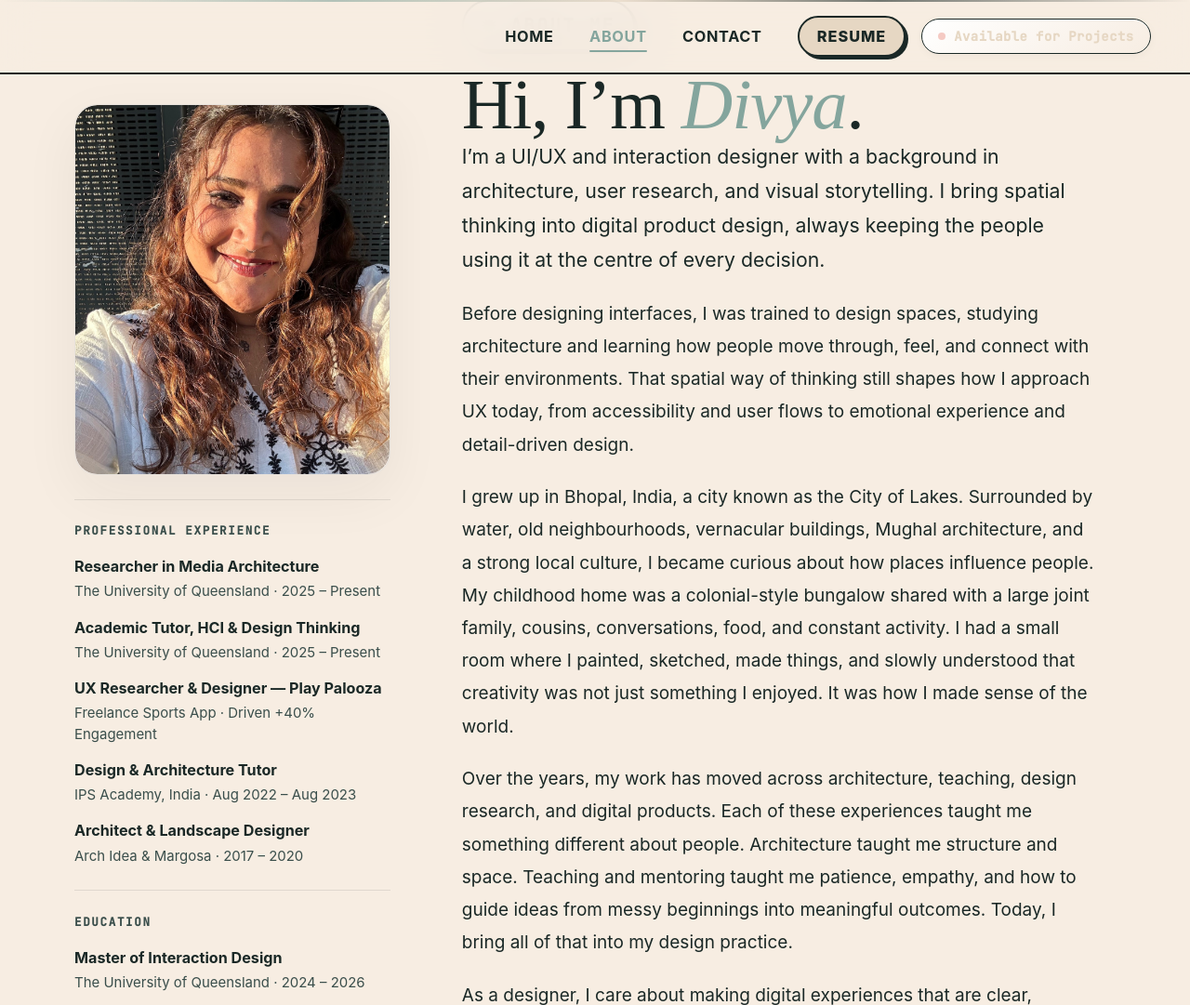
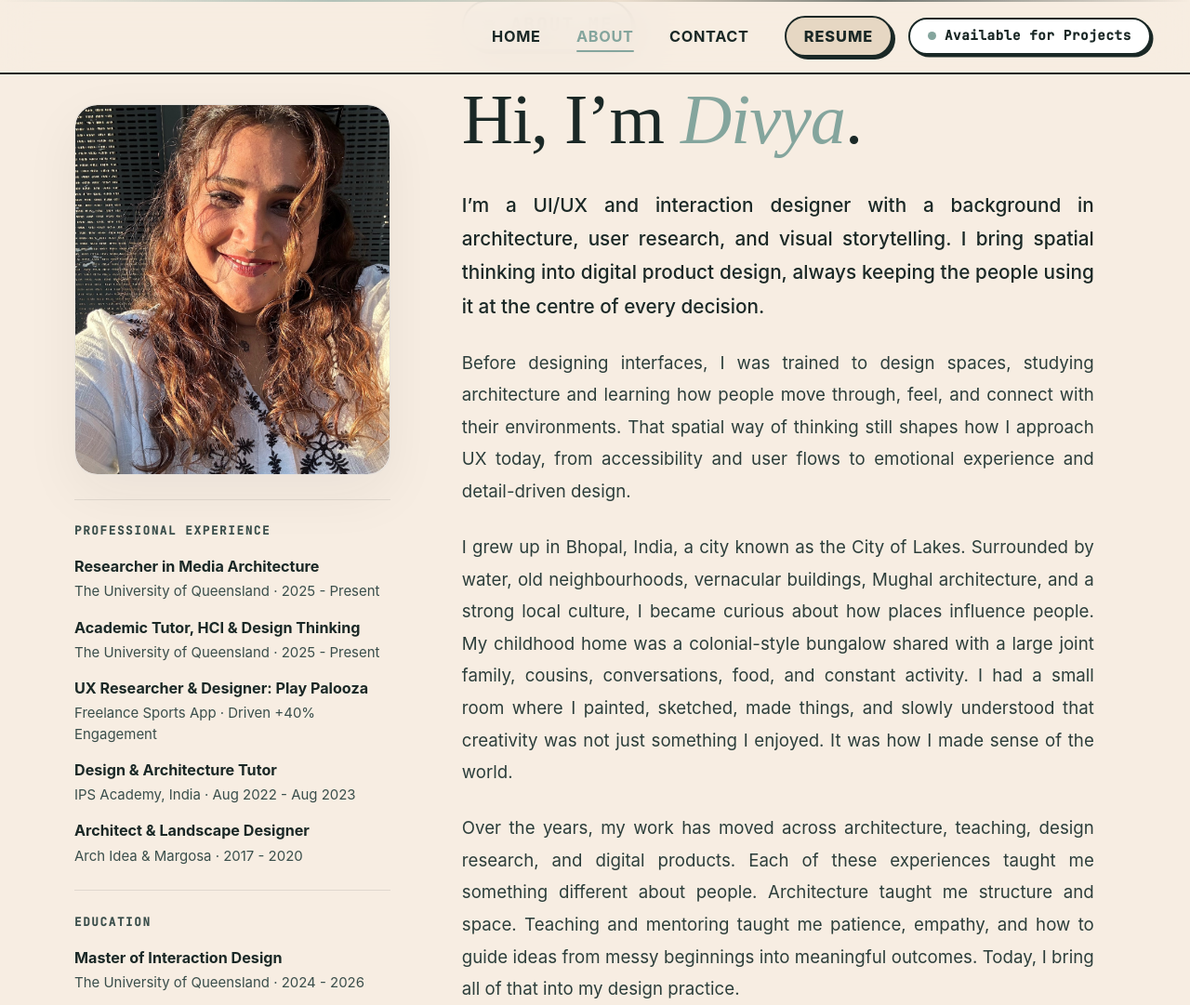
Before and after one commit to Div-Ras/Portfolio, a website with bundled scripts: page about.html in a window 1280 px wide. Shown: the top 1081 px of the page at 93% size. Built offline with nearby package versions, Linux system fonts and the light colour scheme.

Commit message:
Fixes - 13/08/26

```diff
--- a/about.html
+++ b/about.html
@@ -58,24 +58,24 @@
                 <p class="about-sidebar-label">Professional Experience</p>
                 <div class="about-role">
                   <strong>Researcher in Media Architecture</strong>
-                  <span>The University of Queensland · 2025 – Present</span>
+                  <span>The University of Queensland · 2025 - Present</span>
                 </div>
                 <div class="about-role">
                   <strong>Academic Tutor, HCI &amp; Design Thinking</strong>
-                  <span>The University of Queensland · 2025 – Present</span>
+                  <span>The University of Queensland · 2025 - Present</span>
                 </div>
                 <div class="about-role">
-                  <strong>UX Researcher &amp; Designer — Play Palooza</strong>
+                  <strong>UX Researcher &amp; Designer: Play Palooza</strong>
                   <span>Freelance Sports App · Driven +40% Engagement</span>
                 </div>
                 <div class="about-role">
                   <strong>Design &amp; Architecture Tutor</strong>
-                  <span>IPS Academy, India · Aug 2022 – Aug 2023</span>
+                  <span>IPS Academy, India · Aug 2022 - Aug 2023</span>
                 </div>
 
                 <div class="about-role">
                   <strong>Architect &amp; Landscape Designer</strong>
-                  <span>Arch Idea &amp; Margosa · 2017 – 2020</span>
+                  <span>Arch Idea &amp; Margosa · 2017 - 2020</span>
                 </div>
               </div>
 
@@ -83,11 +83,11 @@
                 <p class="about-sidebar-label">Education</p>
                 <div class="about-role">
                   <strong>Master of Interaction Design</strong>
-                  <span>The University of Queensland · 2024 – 2026</span>
+                  <span>The University of Queensland · 2024 - 2026</span>
                 </div>
                 <div class="about-role">
                   <strong>Bachelor of Architecture</strong>
-                  <span>Bharati Vidyapeeth Deemed University · 2013 – 2017</span>
+                  <span>Bharati Vidyapeeth Deemed University · 2013 - 2017</span>
                 </div>
               </div>
 
@@ -147,7 +147,7 @@
                 clear, inclusive, and genuinely useful. I enjoy working on
                 problems where user research, accessibility, interaction design,
                 and visual storytelling come together. For instance, in my work on
-                <em>Play Palooza</em> — a mobile sports community platform — I led
+                <em>Play Palooza</em>, a mobile sports community platform, I led
                 the UX research and interface design, creating streamlined onboarding
                 and proximity matching flows that achieved a 40% increase in user engagement.
               </p>
--- a/css/layout.css
+++ b/css/layout.css
@@ -80,34 +80,34 @@ body::after {
   width: 100%;
 }
 
-/* Right Tactile Status Badge (High-Contrast Non-Green) */
+/* Right Tactile Status Badge (100% High Contrast & Visible) */
 .navbar__status {
   display: inline-flex;
   align-items: center;
   gap: 0.55rem;
   font-family: var(--font-mono);
-  font-size: 0.82rem;
-  font-weight: 600;
-  color: var(--color-accent-2);
-  background: var(--grad-tactile-card);
-  border: 1px solid var(--color-border);
-  border-radius: var(--radius-pill);
-  padding: 0.4rem 1rem;
-  letter-spacing: 0.03em;
-  box-shadow: 0 2px 10px rgba(0, 0, 0, 0.04), inset 0 1px 0 #FFF;
+  font-size: 0.84rem;
+  font-weight: 800;
+  color: #1A2826; /* Deep Charcoal Ink text for 100% WCAG AA visibility */
+  background: #FFFFFF;
+  border: 2.2px solid #1A2826;
+  border-radius: 9999px;
+  padding: 0.4rem 1.1rem;
+  letter-spacing: 0.04em;
+  box-shadow: 2.5px 2.5px 0px #1A2826;
 }
 .status-dot {
-  width: 8px;
-  height: 8px;
+  width: 9px;
+  height: 9px;
   border-radius: 50%;
-  background: var(--color-accent-3);
-  box-shadow: 0 0 0 3px rgba(229, 149, 0, 0.3);
-  animation: pulseDotAmber 2s infinite;
+  background: #84A59D;
+  box-shadow: 0 0 0 3px rgba(132, 165, 157, 0.35);
+  animation: pulseDotSage 2s infinite;
 }
-@keyframes pulseDotAmber {
-  0% { box-shadow: 0 0 0 0 rgba(229, 149, 0, 0.5); }
-  70% { box-shadow: 0 0 0 7px rgba(229, 149, 0, 0); }
-  100% { box-shadow: 0 0 0 0 rgba(229, 149, 0, 0); }
+@keyframes pulseDotSage {
+  0% { box-shadow: 0 0 0 0 rgba(132, 165, 157, 0.6); }
+  70% { box-shadow: 0 0 0 8px rgba(132, 165, 157, 0); }
+  100% { box-shadow: 0 0 0 0 rgba(132, 165, 157, 0); }
 }
 
 /* Hamburger */
@@ -977,8 +977,8 @@ body::after {
 
 /* ---- ABOUT STORY PAGE ---- */
 .about-story-section {
-  padding-top: calc(80px + var(--sp-16));
-  padding-bottom: var(--sp-24);
+  padding-top: calc(70px + var(--sp-12));
+  padding-bottom: clamp(4rem, 7vw, 7rem);
 }
 
 .about-story-grid {
@@ -1057,34 +1057,44 @@ body::after {
   line-height: 1.5;
 }
 
+.about-story .section-label {
+  margin-bottom: var(--sp-4);
+}
+
 .about-story h1 {
-  font-size: clamp(2.6rem, 6vw, 4.8rem);
-  line-height: 0.95;
-  margin-bottom: var(--sp-7);
+  font-size: clamp(2.6rem, 6vw, 4.5rem);
+  line-height: 1.15;
+  margin-top: 0.75rem;
+  margin-bottom: 1.75rem;
+  color: #1A2826;
 }
 
 .about-story p {
-  color: var(--color-fg);
-  font-size: 1.12rem;
+  color: #2C3E3B;
+  font-size: 1.1rem;
   line-height: 1.85;
-  margin-bottom: var(--sp-5);
+  margin-bottom: var(--sp-6);
+  text-align: justify;
+  text-justify: inter-word;
 }
 
 .about-story .about-lead {
-  font-size: 1.25rem;
+  font-size: 1.22rem;
   line-height: 1.75;
-  color: var(--color-fg);
+  color: #1A2826;
+  font-weight: 500;
 }
 
 .about-story em {
-  color: var(--color-accent);
+  color: #84A59D;
 }
 
 .about-story-actions {
   display: flex;
   flex-wrap: wrap;
-  gap: var(--sp-3);
+  gap: var(--sp-4);
   margin-top: var(--sp-8);
+  margin-bottom: var(--sp-12);
 }
 
 @media (max-width: 980px) {
```
Also changed, not shown: work/headspace-vr.html (+0 -7 lines), assets/project-05-headspace-vr-cover.svg.
